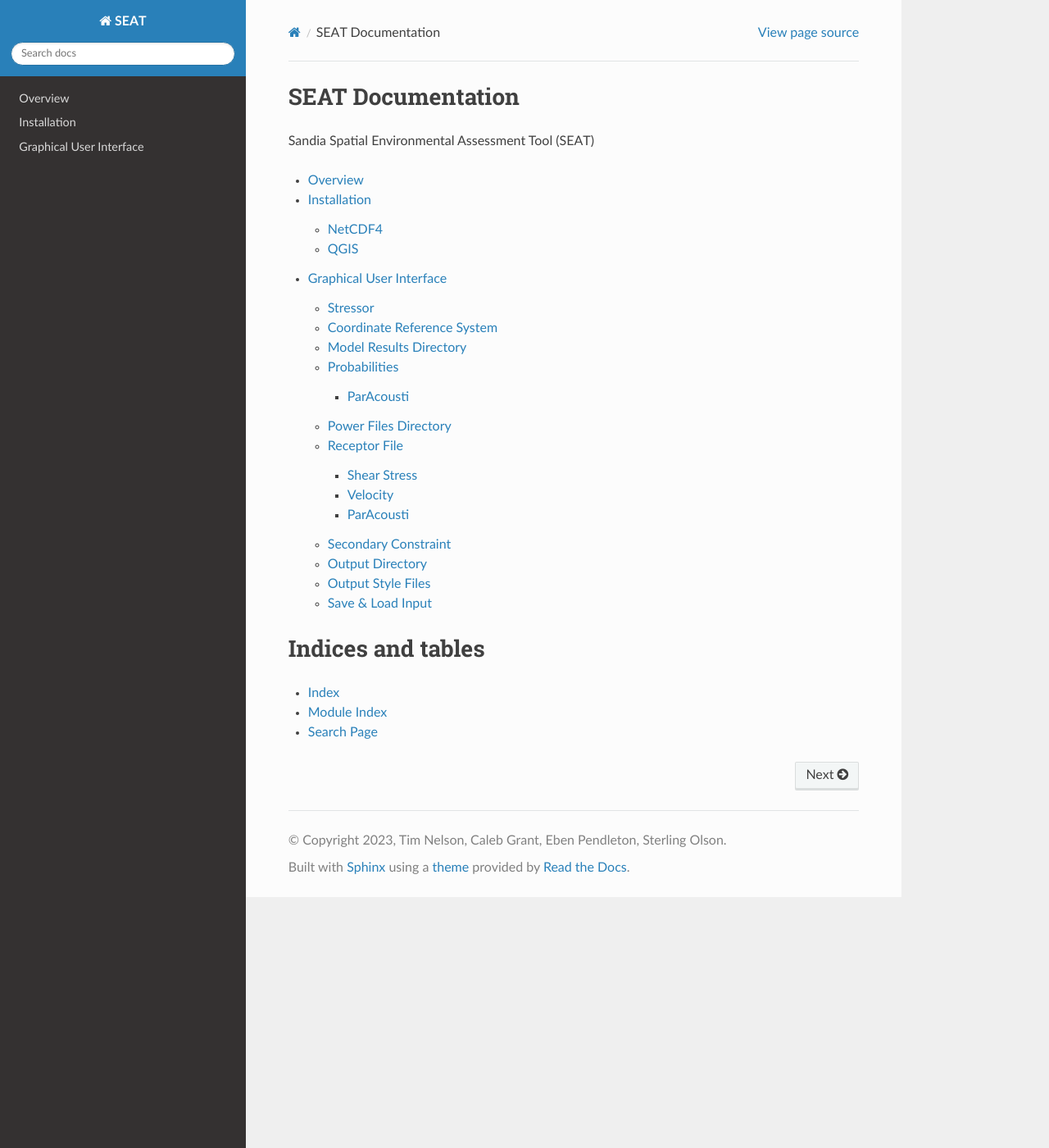
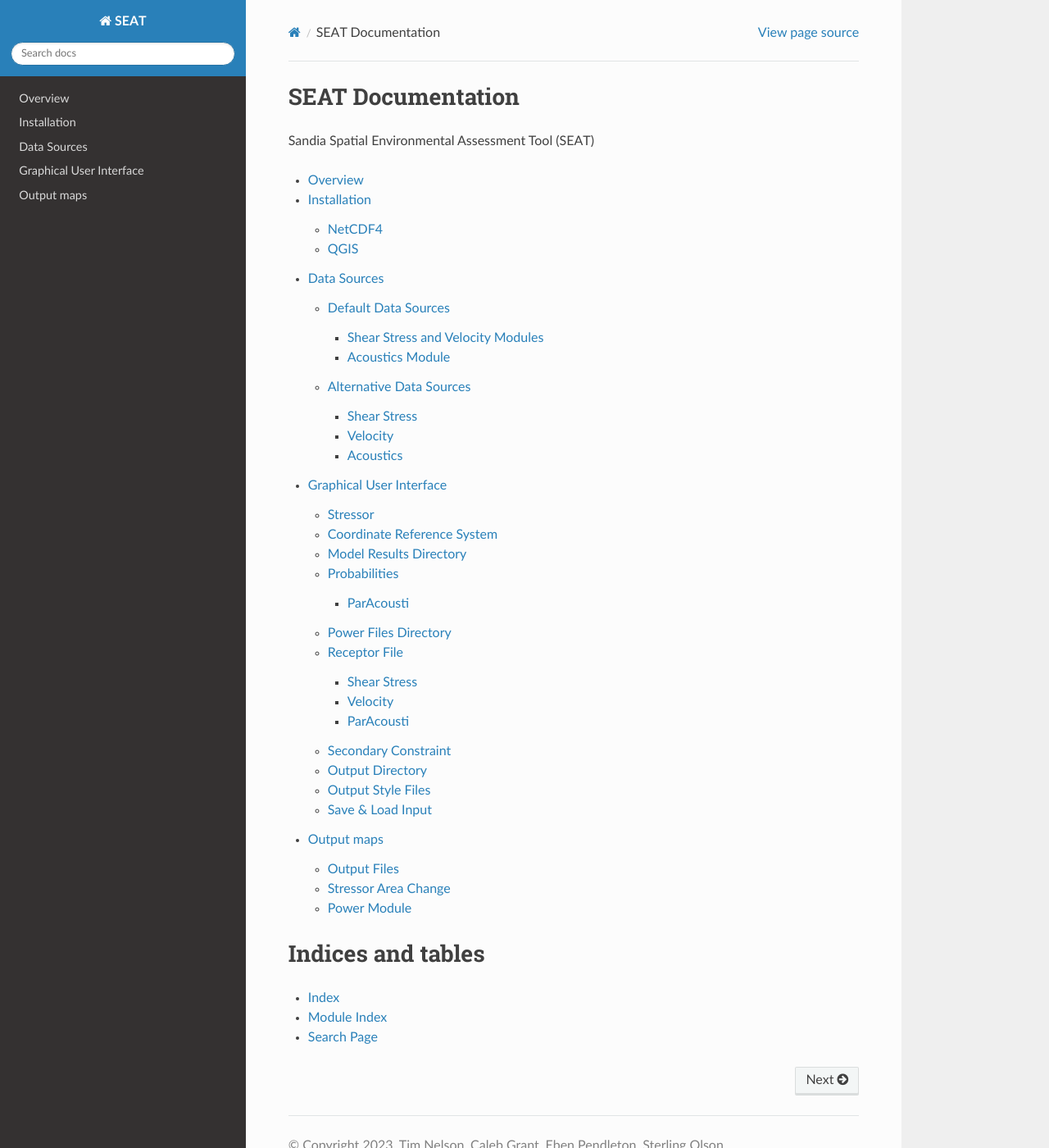
Before and after one commit to sandialabs/seat-qgis-plugin, a Sphinx documentation site: the page built from docs/index.rst, in a window 1280 px wide and 1400 px high. Shown: the whole window at 82% size. Built offline with Sphinx 7.4.7 and the Read the Docs theme 2.0.0, drawn with Linux system fonts in a browser that asks for light colours; some of the changed lines change nothing that is shown.

Commit message:
out & data sources build

```diff
--- /dev/null
+++ b/docs/data_sources.rst
@@ -0,0 +1,92 @@
+.. _data_sources:
+
+Data Sources
+============
+
+Default Data Sources
+--------------------
+
+Shear Stress and Velocity Modules
+^^^^^^^^^^^^^^^^^^^^^^^^^^^^^^^^^
+
+SEAT is designed to read Delft3D, DelftFM \*.map data files with structured and unstructured grids for shear stress and velocity.
+
+- Shear Stress variables:
+
+  * Structured : TAUMAX
+  * Unstructured : taus
+
+- Velocity variables:
+
+  * Structured : U1, V1
+  * Unstructured : ucxa, ucya
+
+Coordinates are determined from the variable attributes
+
+Acoustics Module
+^^^^^^^^^^^^^^^^
+The acoustics module is designed for paracousti data sources (https://sandialabs.github.io/Paracousti/).
+
+Acoustics variables:
+
+- The variable is specified in the receptor file to allow for various weighting, sound pressure level, or sound exposure level thresholds.
+
+Coordinates are determined from the variable attributes
+
+
+Alternative Data Sources
+------------------------
+
+Alternative datasets such as FVCOM, ROMS, etc. can be used by modifying the variable names in the dataset and ensuring data is in a netcdf format with appropriate dimensions.
+
+Shear Stress
+^^^^^^^^^^^^
+
+- Structured
+
+  * Variable name TAUMAX
+  * concatenated model runs [run number, depth, xcor, ycor]
+  * Individual model runs [depth, xcor, ycor]
+
+- Unstructured
+
+  * Variable name taus
+  * concatenated model runs [run number, depth, xcor, ycor]
+  * Individual model runs [depth, xcor, ycor]
+
+- Coordinate variable names must be in the variable attributes such that:
+
+  * xcor, ycor = netcdf_dataset.variables[variable].coordinates.split()
+
+Velocity
+^^^^^^^^
+
+- Structured
+
+  * Variable names : U1, V1
+  * concatenated model runs [run number, time, depth, xcor, ycor]
+  * Individual model runs [time, depth, xcor, ycor]
+
+- Unstructured
+
+  * Variable names : ucxa, ucya
+  * concatenated model runs [run number, time, depth, xcor, ycor]
+  * Individual model runs [time, depth, xcor, ycor]
+
+- Coordinate variable names must be in the variable attributes such that:
+
+  * xcor, ycor = netcdf_dataset.variables[variable].coordinates.split()
+
+Acoustics
+^^^^^^^^^
+
+The Acoustics module can utilize alternate datasets with the following requirements:
+
+- Variable name must be specified in the receptor file.
+- Variable attributes must include the coordinates variable names, such that:
+
+  * xcor, ycor = netcdf_dataset.variables[variable].coordinates.split()
+
+- The coordinates units attribute must include “degrees” if the coordinates are lat/lon such that:
+
+  * 'degrees’ in ds.variables[<xcor variable>].units is True for lat/lon
--- a/docs/index.rst
+++ b/docs/index.rst
@@ -11,7 +11,9 @@
 
    overview.rst
    installation.rst
+   data_sources.rst
    gui.rst
+   output.rst
 
 
 Indices and tables
--- /dev/null
+++ b/docs/output.rst
@@ -0,0 +1,65 @@
+.. _output:
+
+Output maps
+===========
+
+Output Files
+------------
+
+- Output layers are interpolated onto structured grids.
+- **calculated_stressor.tif** : The probability weight difference between with devices and baseline models results.
+
+  * for acoustics assumes baseline=0 if no baseline model files provided.
+
+- **calculated_stressor_with_receptor.tif**
+
+  * Shear Stress: the mobility (Tau/TauCrit) difference using the grain size in the receptor file.
+  * Velocity: the motility (Vel/VelCrit) difference using the critical velocity in the receptor file.
+
+- **receptor.tif** : the receptor file interpolated to the same grid as the output
+- **calculated_stressor_reclassified.tif** :
+
+  * Shear Stress: reclassified into increase erosion or deposition compared to the no device model run.
+  * Velocity : reclassified into increase motility or no change compared to the no device model run.
+
+- **calculate_paracousti.tif** : the calculated with device probability weighted paracousti file.
+- **Threshold_exceeded_receptor.tif** : the percent of time the acoustic threshold was exceeded.
+- **species_percent.tif** : the threshold exceeded and weighted species percent.
+- **species_density.tif** : the threshold exceeded and weighted species density.
+
+Stressor Area Change
+--------------------
+
+- The stressor values are binned into 25 bins and the surface area in which that change occurred, the percent of the overall model domain, and number of cells within the stressor is saved to a csv file.
+
+  * Lat/Lon converted to UTM (meter) coordinates for calculation.
+  * UTM remains in the original unit of measure
+
+- When a receptor is included, the stressor and stressor with receptor values are further segmented by unique receptor values.
+
+  * For acoustics, the threshold exceeded, the species percent, and species density are generated.
+
+- For Shear Stress and Velocity, the area of each unique reclassified value is defined and for each unique receptor value when included.
+
+Power Module
+------------
+
+When a directory is specified for the device power the following are generated.
+
+- CSV:
+
+  * BC_probability_wPower.csv : probabilities input file with appended power generated for each scenario
+  * Obstacle_Matching.csv : Obstacle pairs corresponding to a single device and centroid X,Y.
+  * Power_per_device_annual.csv : Total power generated (Watts) per device over the annual timespan (probabilities file).
+  * Power_per_device_per_scenario.csv : Table of total power generated (Watts) with device (row), and power file (column).
+
+- PNG:
+
+  * Scaled_Power_per_device_per_scenario.png : subplots of bar graph of power generated for each run per device.
+  * Scaled_Power_per_device_per_obstacle.png : subplots of bar graph of power generated for each run per obstacle.
+  * Total_Scaled_Power_Bars_per_Run.png : Bar graph of total power generated for each run scenario (probabilities file).
+  * Total_Scaled_Power_Bars_per_obstacle.png : Bar graph of total power generated for each obstacle.
+  * Total_Scaled_Power_per_Device.png : Bar graph of total power generated for each device
+  * Obstacle_Locations.png : Spatial plot of XY coordinates for each obstacle endpoint.
+  * Device Number Locations.png : Spatial plot of XY coordinates for each device.
+  * Device_Power.png : Spatial heat map of total power generated (mega watts) for each device.
```
Also changed, not shown: 16 other files.
